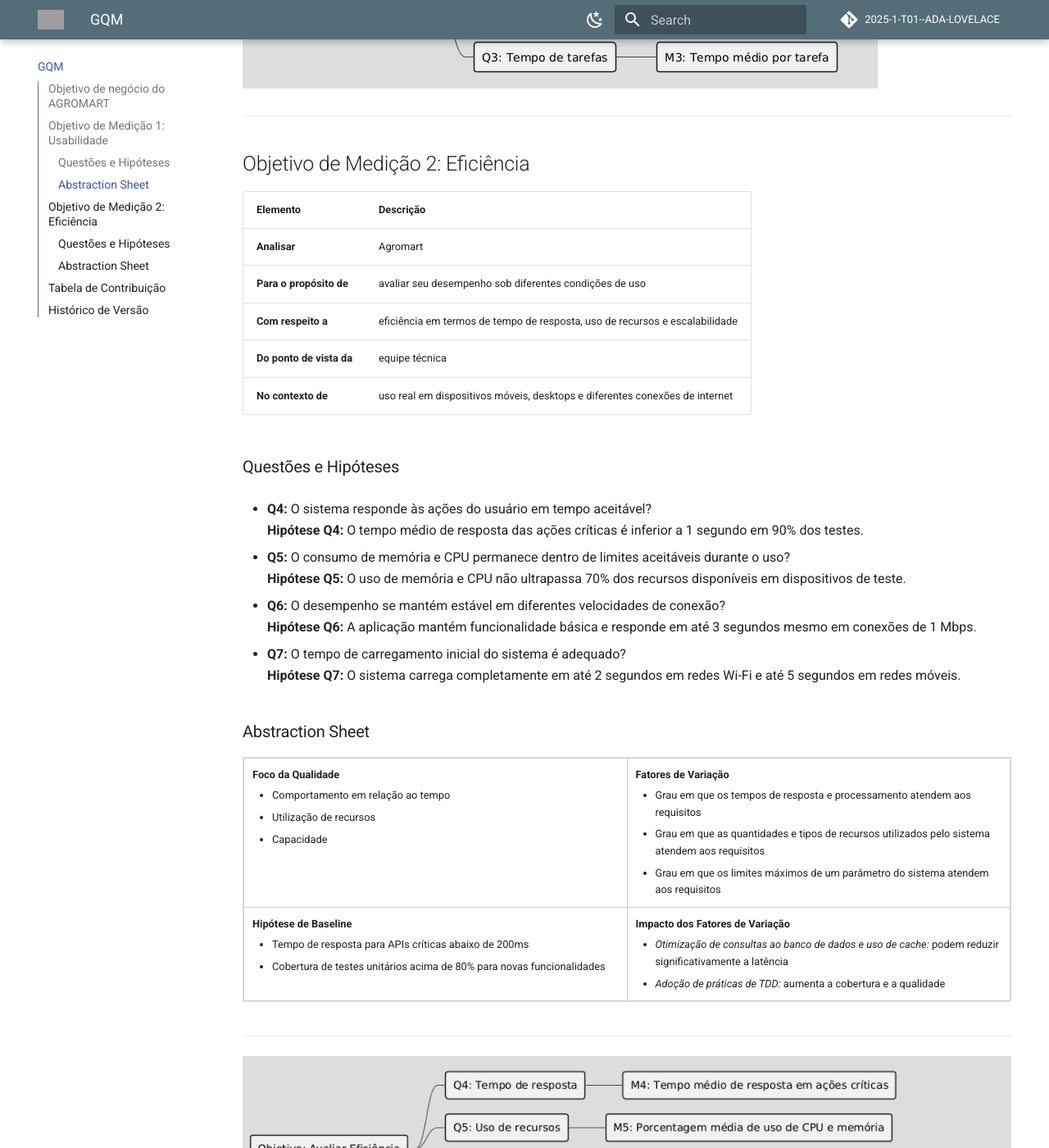
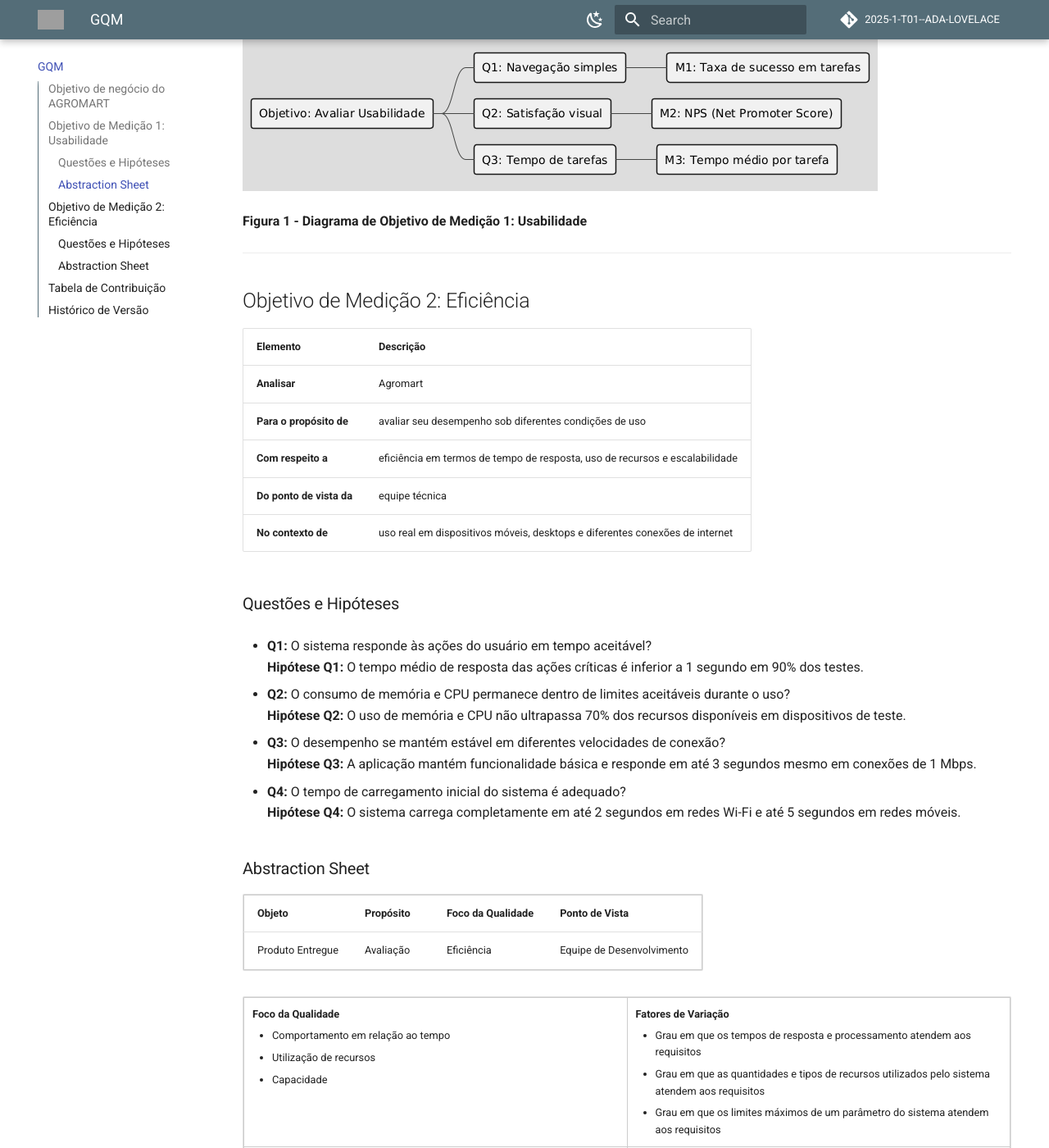
Before and after one commit to FCTE-Qualidade-de-Software-1/2025-1-T01--ADA-LOVELACE, an MkDocs documentation site: the page built from docs/gqm/gqm-fase-definicao.md, in a window 1280 px wide and 1400 px high, scrolled down 1534 px. Shown: the whole window at 82% size. Built offline with MkDocs 1.6.1 and Material for MkDocs 9.7.7, drawn with Linux system fonts in a browser that asks for light colours; comment, search, counter and statistics services are not loaded; some of the changed text lies outside the part shown; grey boxes are pictures that could not be loaded.

Commit message:
Atualizar o documento gqm

```diff
--- a/docs/gqm/gqm-fase-definicao.md
+++ b/docs/gqm/gqm-fase-definicao.md
@@ -28,6 +28,26 @@
   **Hipótese Q3:** Usuários levam menos de 2 minutos para realizar ações como cadastrar produtos ou realizar pedidos.
 
 ### Abstraction Sheet
+
+
+<table style="width:100%; border-collapse: collapse;">
+    <thead style="width: 50%; padding: 10px; vertical-align: top; border: 1px solid #ccc;">
+        <tr>
+            <th>Objeto</th>
+            <th>Propósito</th>
+            <th>Foco da Qualidade</th>
+            <th>Ponto de Vista</th>
+        </tr>
+    </thead>
+    <tbody style="width: 50%; padding: 10px; vertical-align: top; border: 1px solid #ccc;">
+        <tr>
+            <td>Produto Entregue</td>
+            <td>Compreensão</td>
+            <td>Usabilidade</td>
+            <td>Usuário Final</td>
+        </tr>
+    </tbody>
+</table>
 
 <table style="width:100%; border-collapse: collapse;">
   <tr>
@@ -68,7 +88,9 @@
 
 ---
 
-![Diagrama de Objetivo 1 - Usabilidade](../images/diagrama-de-objetivo1-usabilidade.png)
+![Diagrama de Objetivo 1: Usabilidade](../images/diagrama-de-objetivo1-usabilidade.png)
+
+<p><strong>Figura 1 - Diagrama de Objetivo de Medição 1: Usabilidade</strong></p>
 
 ---
 
@@ -84,19 +106,38 @@
 
 ### Questões e Hipóteses
 
-- **Q4:** O sistema responde às ações do usuário em tempo aceitável?
-  **Hipótese Q4:** O tempo médio de resposta das ações críticas é inferior a 1 segundo em 90% dos testes.
+- **Q1:** O sistema responde às ações do usuário em tempo aceitável?
+  **Hipótese Q1:** O tempo médio de resposta das ações críticas é inferior a 1 segundo em 90% dos testes.
 
-- **Q5:** O consumo de memória e CPU permanece dentro de limites aceitáveis durante o uso?
-  **Hipótese Q5:** O uso de memória e CPU não ultrapassa 70% dos recursos disponíveis em dispositivos de teste.
+- **Q2:** O consumo de memória e CPU permanece dentro de limites aceitáveis durante o uso?
+  **Hipótese Q2:** O uso de memória e CPU não ultrapassa 70% dos recursos disponíveis em dispositivos de teste.
 
-- **Q6:** O desempenho se mantém estável em diferentes velocidades de conexão?
-  **Hipótese Q6:** A aplicação mantém funcionalidade básica e responde em até 3 segundos mesmo em conexões de 1 Mbps.
+- **Q3:** O desempenho se mantém estável em diferentes velocidades de conexão?
+  **Hipótese Q3:** A aplicação mantém funcionalidade básica e responde em até 3 segundos mesmo em conexões de 1 Mbps.
 
-- **Q7:** O tempo de carregamento inicial do sistema é adequado?
-  **Hipótese Q7:** O sistema carrega completamente em até 2 segundos em redes Wi-Fi e até 5 segundos em redes móveis.
+- **Q4:** O tempo de carregamento inicial do sistema é adequado?
+  **Hipótese Q4:** O sistema carrega completamente em até 2 segundos em redes Wi-Fi e até 5 segundos em redes móveis.
 
 ### Abstraction Sheet
+
+<table style="width:100%; border-collapse: collapse;">
+    <thead style="width: 50%; padding: 10px; vertical-align: top; border: 1px solid #ccc;">
+        <tr>
+            <th>Objeto</th>
+            <th>Propósito</th>
+            <th>Foco da Qualidade</th>
+            <th>Ponto de Vista</th>
+        </tr>
+    </thead>
+    <tbody style="width: 50%; padding: 10px; vertical-align: top; border: 1px solid #ccc;">
+        <tr>
+            <td>Produto Entregue</td>
+            <td>Avaliação</td>
+            <td>Eficiência</td>
+            <td>Equipe de Desenvolvimento</td>
+        </tr>
+    </tbody>
+</table>
 
 <table style="width:100%; border-collapse: collapse;">
   <tr>
@@ -138,6 +179,7 @@
 ---
 
 ![Diagrama de Objetivo 2 - Eficiência](../images/diagrama-de-objetivo2-eficiencia.png)
+<p><strong>Figura 2 - Diagrama de Objetivo de Medição 2: Eficiência</strong></p>
 
 ---
 
@@ -157,3 +199,4 @@
 | Versão | Data       | Autor                                      | Descrição            | Revisor |
 | ------ | ---------- | ------------------------------------------ | -------------------- | ------- |
 | `1.0`    | 27/05/2025 | [Diego Carlito](https://github.com/DiegoCarlito) | Criação do documento |  |
+| `1.1`    | 28/05/2025 | [Diego Carlito](https://github.com/DiegoCarlito) | Melhora o Abstraction Sheet |  |
```
